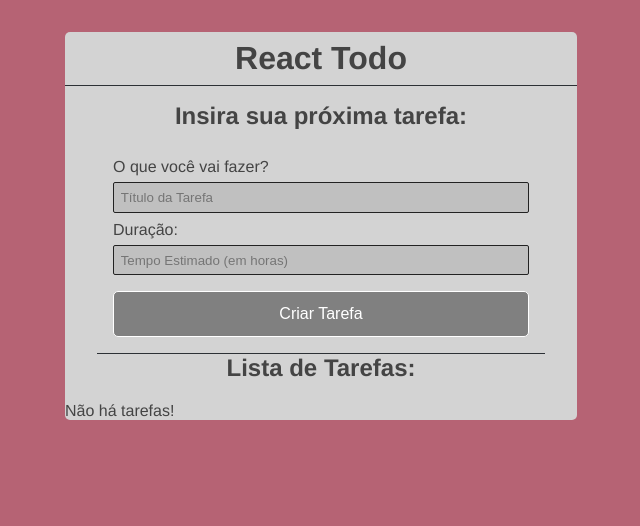
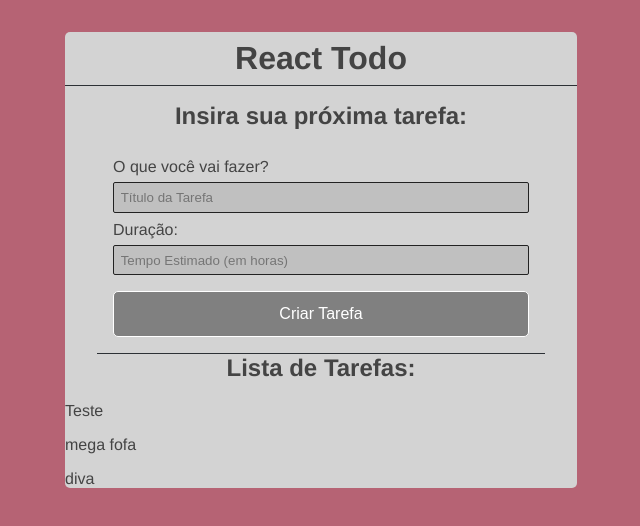
Before and after one commit to desenvolveronica/projct-todo, a React (Create React App) app: page / in a window 1280 px wide. Shown: the top 526 px of the page, without its empty margins (319-959 px from the left). Built offline with nearby package versions, Linux system fonts and the light colour scheme; data requests are answered from the project's data file.

Commit message:
prevState

```diff
--- a/data/db.json
+++ b/data/db.json
@@ -11,6 +11,12 @@
       "title": "mega fofa",
       "time": "5",
       "done": false
+    },
+    {
+      "id": 0.9564220518114344,
+      "title": "diva ",
+      "time": "13",
+      "done": false
     }
   ]
 }
--- a/src/App.js
+++ b/src/App.js
@@ -9,6 +9,26 @@
   const [time, setTime] = useState("");
   const [todos, setTodos] = useState([]);
   const [loading, setLoading] = useState(false);
+
+
+//load todos page load
+useEffect(()=> {
+  const loadData = async() =>{
+    setLoading(true)
+
+    const res = await fetch (API + "/todos")
+    .then((res) => res.json())
+    .then((data) => data)
+    .catch((err) => console.log(err));
+
+    setLoading(false);
+
+    setTodos(res);
+  }
+  loadData();
+
+}, []);
+
 
 const handleSubmit = async (e) => {
   e.preventDefault();
@@ -28,9 +48,14 @@
   },
 })
 
+setTodos((prevState) => [...prevState, todo])
   //Zerando os inputs
   setTitle("");
   setTime("");
+}
+
+if(loading){
+  return <p>Carregando...</p>
 }
 
   return (
@@ -67,6 +92,11 @@
       <div className="list-todo">
         <h2>Lista de Tarefas:</h2>
         {todos.length === 0 && <p>Não há tarefas!</p>}
+        {todos.map((todo) => (
+          <div className="todo" key={todo.id}>
+            <p>{todo.title}</p>
+          </div>
+        ))}
       </div>
 
     </div>
```
